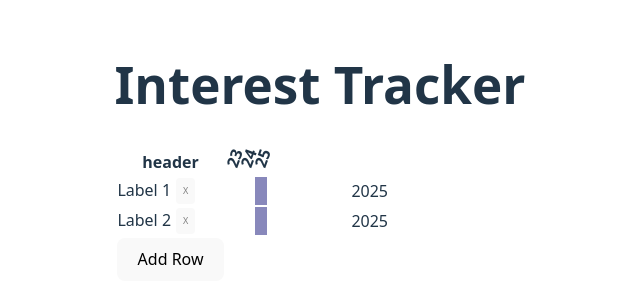
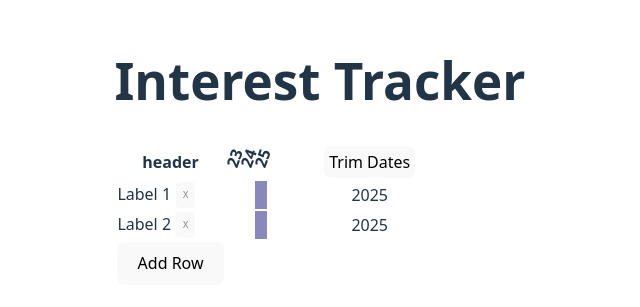
Before and after one commit to aki-project/interest-census, a React (Vite) app: page / in a window 1280 px wide. Shown: the part 247-554 px from the top of the page, without its empty margins (320-960 px from the left). Built offline with nearby package versions, Linux system fonts and the light colour scheme.

Commit message:
Add date trim button.

```diff
--- a/src/App.css
+++ b/src/App.css
@@ -19,3 +19,7 @@
   filter: brightness(0.95);
   color: black;
 }
+
+.trim-time-dates-button {
+  padding: 4px;
+}
--- a/src/App.tsx
+++ b/src/App.tsx
@@ -77,6 +77,22 @@ const App: React.FC = () => {
     registerFrags(newRowId, [{ year: 2025, isBold: false, isItalic: false }] );
   }, [rows, rowDateProps]);
 
+  const handleTrimDates = useCallback(() => {
+    setColumns(prevColumns => {
+      const minYear = rowDateProps.map(
+        (row) => row.props.map(
+          (dateFragProp) => dateFragProp.year
+        )
+      ).flat().reduce((x, y) => x < y ? x : y);
+      const maxYear = rowDateProps.map(
+        (row) => row.props.map(
+          (dateFragProp) => dateFragProp.year
+        )
+      ).flat().reduce((x, y) => x < y ? y : x);
+      return prevColumns.filter(col => parseInt(col.id) >= minYear && parseInt(col.id) <= maxYear);
+    })
+  }, [columns]);
+
   const handleRemoveRow = useCallback((rowId: string) => {
     setRows(prevRows => prevRows.filter(row => row.id !== rowId));
   }, []);
@@ -139,7 +155,11 @@ const App: React.FC = () => {
               </div>
             </th>
           ))}
-          <th></th>
+          <th>
+            <button onClick={handleTrimDates} className="trim-time-dates-button">
+              Trim Dates
+            </button>
+          </th>
         </tr>
       </thead>
       <tbody>
```
